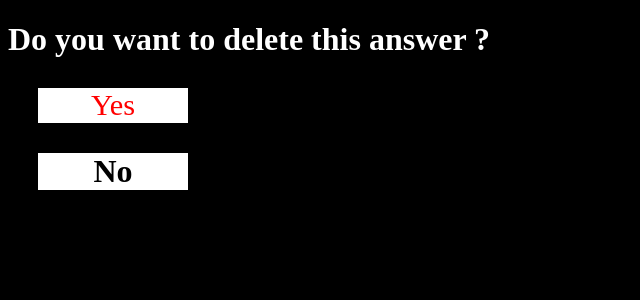
After one commit to richeshgupta/JUETNoticeBoard, a Django app: page /forum/delete_ans/7/ in a window 1280 px wide. The commit adds this page. Shown: the top 300 px of the page, without its empty margins (0-640 px from the left). Run offline with Django 3.2, Linux system fonts and the light colour scheme; a user stored in the database is signed in; data comes from the database, SQL or seed files in the repository; some libraries are stand-ins or nearby versions.

Commit message:
Fixed UI and also created updated and delete answer

```diff
--- /dev/null
+++ b/notice/main/templates/main/answer_confirm_delete.html
@@ -0,0 +1,46 @@
+{% load crispy_forms_tags %}
+<!DOCTYPE html>
+<html>
+<head>
+	<title>Do you want to delete this Answer?</title>
+	<style>
+		body
+		{
+			background-color:black;
+			color:white;
+		}
+		a#btn-Yes
+		{
+			width:150px;
+			text-decoration:none;
+			color:red;
+			text-align: center;
+			background-color:white;font-size: 1.9em;
+			display: block;
+			margin:30px;
+		}
+		a#btn-No
+		{
+			width:150px;
+			text-decoration:none;
+			margin:30px;
+			display:block;
+			background-color:white;
+			color:black;
+			text-align: center;
+		}
+	</style>
+</head>
+<body>
+<h1>Do you want to delete this answer ?</h1>
+<form method="POST" id="delete-form">
+
+			{{ form|crispy }}
+			{% csrf_token %}
+	 <div class="btn">
+	 <a href="javascript:{}" id="btn-Yes" onclick="document.getElementById('delete-form').submit();">Yes</a>
+	</form>
+	<a id="btn-No" href="{% url 'forum-home' %}"><h1>No</h1></a>
+</div>
+</body>
+</html>
--- a/notice/main/urls.py
+++ b/notice/main/urls.py
@@ -2,7 +2,7 @@ from django.urls import path
 from . import views
 from django.contrib.auth import views as auth_views
 from .views import PostCreate,forum_detail,ansCreate,answer_detail,question_delete,QuestionUpdate
-from .views import upvotes,downvotes
+from .views import upvotes,downvotes,AnswerUpdate,AnswerDelete
 urlpatterns= [
 	path('', views.index_forum.as_view(),name="forum-home"),
 	path('write/',PostCreate.as_view(template_name='main/forum_write.html'),name='write'),
@@ -15,4 +15,6 @@ urlpatterns= [
     path('update-ques/<int:pk>/',QuestionUpdate.as_view(),name='update-ques'),
     path('upvote/<int:pk>/',upvotes,name='upvote'),
     path('downvote/<int:pk>/',downvotes,name='downvote'),
+    path('update_ans/<int:pk>/',AnswerUpdate.as_view(),name='update-ans'),
+    path('delete_ans/<int:pk>/',AnswerDelete.as_view(),name='delete-ans'),
 ]
--- a/notice/main/views.py
+++ b/notice/main/views.py
@@ -5,6 +5,7 @@ from django.contrib.auth.decorators import login_required
 from django.contrib.auth.mixins	import LoginRequiredMixin,UserPassesTestMixin
 from django.views.generic import ListView,DetailView,CreateView,UpdateView,DeleteView
 # Create your views here.
+
 class index_forum(ListView):
 	model = question
 	template_name = 'main/index.html'
@@ -49,6 +50,16 @@ class question_delete(LoginRequiredMixin,UserPassesTestMixin,DeleteView):
 		else:
 			return False
 
+class AnswerDelete(LoginRequiredMixin,UserPassesTestMixin,DeleteView):
+	model  = answer
+	success_url = '/forum/'
+	def test_func(self):
+		test_case = self.get_object()
+		if self.request.user == test_case.author_a:
+			return True
+		else:
+			return False
+
 class QuestionUpdate(LoginRequiredMixin,UserPassesTestMixin,UpdateView):
 	model = question
 	fields= ['title_q','notice_q','date_q','url_q']
@@ -62,6 +73,21 @@ class QuestionUpdate(LoginRequiredMixin,UserPassesTestMixin,UpdateView):
 			return True
 		else:
 			return False
+
+class AnswerUpdate(LoginRequiredMixin,UserPassesTestMixin,UpdateView):
+	model = answer
+	fields = ['notice_a','date_a','url_a','ques']
+	context_object_name = 'form'
+	def form_valid(self,answerForm):
+		answerForm.instance.author_a = self.request.user
+		return super().form_valid(answerForm)
+	def test_func(self):
+		test_case = self.get_object()
+		if self.request.user == test_case.author_a:
+			return True
+		else:
+			return False
+
 @login_required
 def upvotes(request,pk):
 	query = answer.objects.get(id = pk)
```
Also changed, not shown: notice/main/templates/main/answer_form.html (added, +32 -0 lines), notice/main/templates/main/detailanswer.html (+15 -3 lines), notice/main/templates/main/detailpost.html (+7 -3 lines), notice/main/templates/main/index.html (+12 -5 lines), 1 other file.
